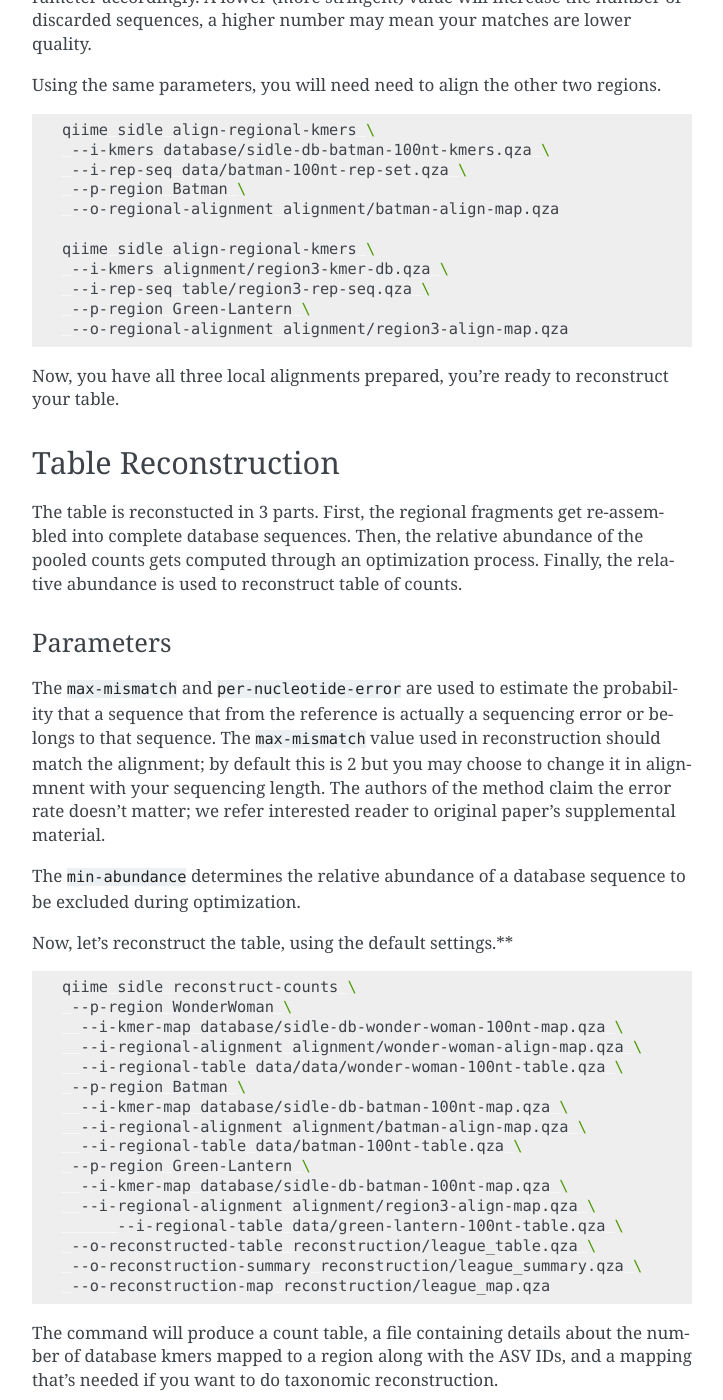
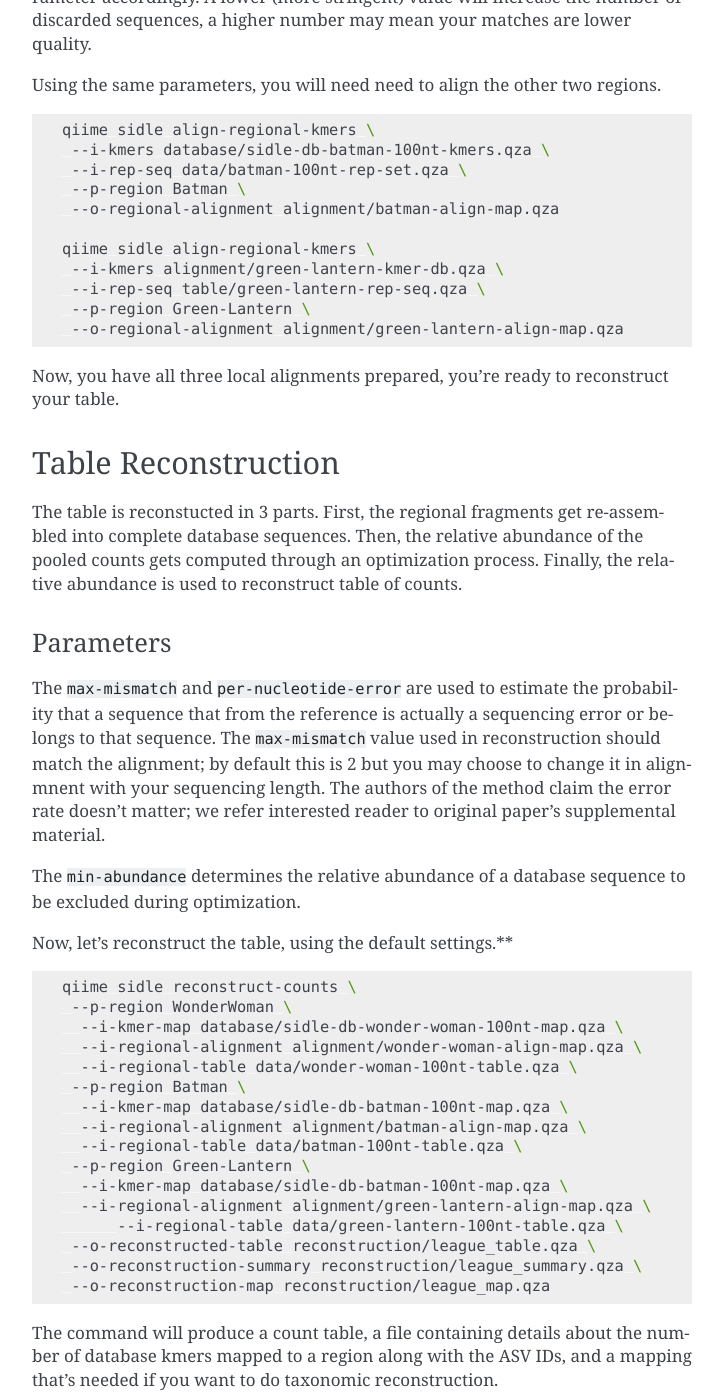
Before and after one commit to jwdebelius/q2-sidle, a Sphinx documentation site: the page built from docs/source/reconstruction.rst, in a window 1280 px wide and 1400 px high, scrolled down 1329 px. Shown: the whole window, without its empty margins (388-1111 px from the left). Built offline with Sphinx 7.4.7, drawn with Linux system fonts in a browser that asks for light colours; some of the changed text lies outside the part shown.

Commit message:
fix file names and paths

```diff
--- a/docs/source/reconstruction.rst
+++ b/docs/source/reconstruction.rst
@@ -58,10 +58,10 @@ Using the same parameters, you will need need to align the other two regions.
 	 --o-regional-alignment alignment/batman-align-map.qza
 
 	qiime sidle align-regional-kmers \
-	 --i-kmers alignment/region3-kmer-db.qza \
-	 --i-rep-seq table/region3-rep-seq.qza \
+	 --i-kmers alignment/green-lantern-kmer-db.qza \
+	 --i-rep-seq table/green-lantern-rep-seq.qza \
 	 --p-region Green-Lantern \
-	 --o-regional-alignment alignment/region3-align-map.qza
+	 --o-regional-alignment alignment/green-lantern-align-map.qza
 
 Now, you have all three local alignments prepared, you’re ready to
 reconstruct your table.
@@ -86,14 +86,14 @@ Now, let’s reconstruct the table, using the default settings.**
      --p-region WonderWoman \
       --i-kmer-map database/sidle-db-wonder-woman-100nt-map.qza \
       --i-regional-alignment alignment/wonder-woman-align-map.qza \
-      --i-regional-table data/data/wonder-woman-100nt-table.qza \
+      --i-regional-table data/wonder-woman-100nt-table.qza \
      --p-region Batman \
       --i-kmer-map database/sidle-db-batman-100nt-map.qza \
       --i-regional-alignment alignment/batman-align-map.qza \
       --i-regional-table data/batman-100nt-table.qza \
      --p-region Green-Lantern \
       --i-kmer-map database/sidle-db-batman-100nt-map.qza \
-      --i-regional-alignment alignment/region3-align-map.qza \
+      --i-regional-alignment alignment/green-lantern-align-map.qza \
 	  --i-regional-table data/green-lantern-100nt-table.qza \
      --o-reconstructed-table reconstruction/league_table.qza \
      --o-reconstruction-summary reconstruction/league_summary.qza \
@@ -201,7 +201,7 @@ So, our first step is to reconstruct the concensus fragments from sequences that
      --p-region Batman \
       --i-regional-alignment alignment/batman-align-map.qza \
      --p-region Green-Lantern \
-      --i-regional-alignment alignment/region3-align-map.qza \
+      --i-regional-alignment alignment/green-lantern-align-map.qza \
      --i-reconstruction-map reconstruction/league_map.qza \
      --i-reconstruction-summary reconstruction/league_summary.qza \
      --i-aligned-sequences database/sidle-db-aligned-sequences.qza \
```
